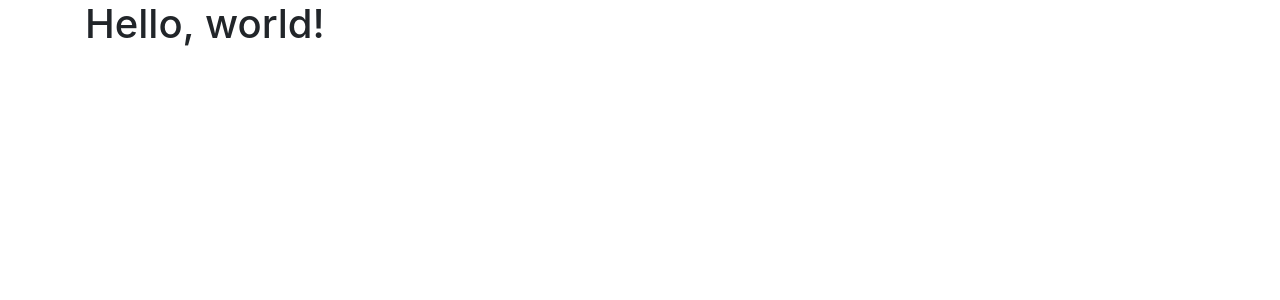
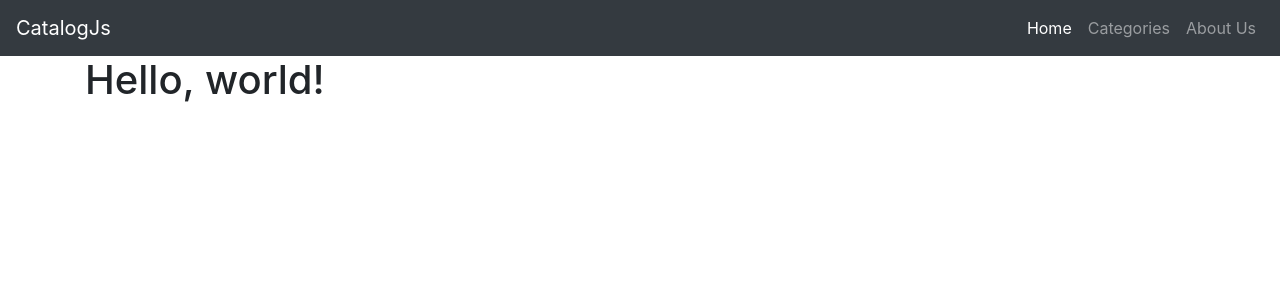
Before and after one commit to thilidric/stxnext-catalogjs, an Angular app in the folder catalogjs/: page / in a window 1280 px wide. Shown: the top 300 px of the page. Built offline with nearby package versions, Linux system fonts and the light colour scheme.

Commit message:
Generate and use navbar component

```diff
--- a/catalogjs/src/app/app.component.html
+++ b/catalogjs/src/app/app.component.html
@@ -1,3 +1,4 @@
+<app-navbar></app-navbar>
 <div class="container">
   <h1>Hello, world!</h1>
 </div>
--- a/catalogjs/src/app/app.module.ts
+++ b/catalogjs/src/app/app.module.ts
@@ -4,10 +4,12 @@
 import { AppRoutingModule } from './app-routing.module';
 import { AppComponent } from './app.component';
 import { NgbModule } from '@ng-bootstrap/ng-bootstrap';
+import { NavbarComponent } from './navbar/navbar.component';
 
 @NgModule({
   declarations: [
-    AppComponent
+    AppComponent,
+    NavbarComponent
   ],
   imports: [
     BrowserModule,
--- /dev/null
+++ b/catalogjs/src/app/navbar/navbar.component.html
@@ -0,0 +1,20 @@
+<nav class="navbar navbar-expand-lg navbar-dark bg-dark">
+    <a class="navbar-brand" href="#">CatalogJs</a>
+    <button class="navbar-toggler" type="button" data-toggle="collapse" (click)="isCollapsed = !isCollapsed">
+        <span class="navbar-toggler-icon"></span>
+    </button>
+
+    <div class="collapse navbar-collapse" id="navbarSupportedContent" [ngbCollapse]="isCollapsed">
+      <ul class="navbar-nav ml-auto">
+        <li class="nav-item active">
+            <a class="nav-link" href="#">Home <span class="sr-only">(current)</span></a>
+        </li>
+        <li class="nav-item">
+            <a class="nav-link" href="#">Categories</a>
+        </li>
+        <li class="nav-item">
+            <a class="nav-link" href="#">About Us</a>
+        </li>
+      </ul>
+    </div>
+</nav>
--- /dev/null
+++ b/catalogjs/src/app/navbar/navbar.component.ts
@@ -0,0 +1,16 @@
+import { Component, OnInit } from '@angular/core';
+
+@Component({
+  selector: 'app-navbar',
+  templateUrl: './navbar.component.html',
+  styleUrls: ['./navbar.component.sass']
+})
+export class NavbarComponent implements OnInit {
+  public isCollapsed = true;
+
+  constructor() { }
+
+  ngOnInit(): void {
+  }
+
+}
```
Also changed, not shown: catalogjs/src/app/navbar/navbar.component.sass (added), 1 other file (tests, documents, lock files or other folders).
